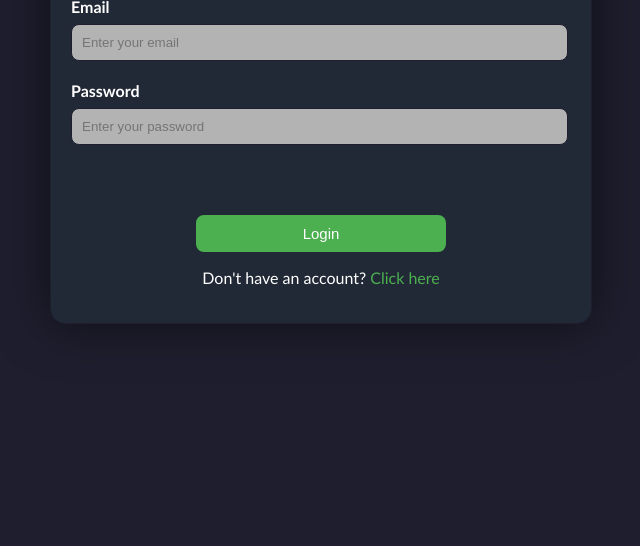
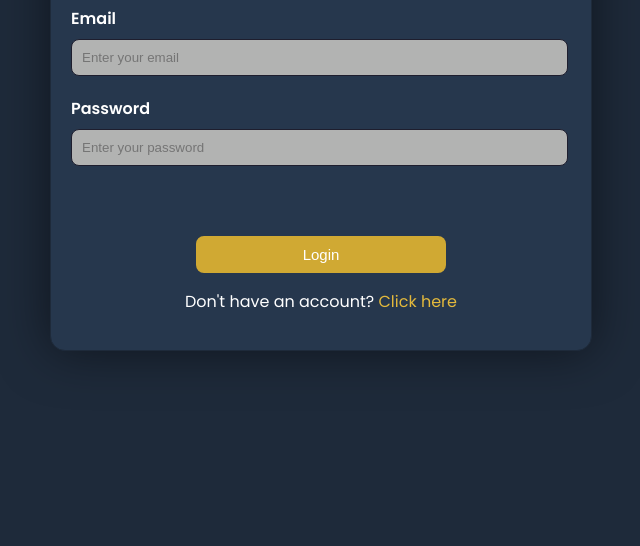
Before and after one commit to mulikruchi07/Smartphone-Application-for-Real-Time-Driving-Behavior-Analysis-and-Feedback, a plain HTML site: page Owner_login.html in a window 1280 px wide. Shown: the part 254-800 px from the top of the page, without its empty margins (319-959 px from the left). Drawn offline with Linux system fonts and the light colour scheme.

Commit message:
Update Owner_login.html

```diff
--- a/Owner_login.html
+++ b/Owner_login.html
@@ -4,11 +4,12 @@
     <meta charset="UTF-8">
     <meta name="viewport" content="width=device-width, initial-scale=1.0">
     <title>Owner Login</title>
+    <link href="https://fonts.googleapis.com/css2?family=Poppins:wght@400;500;600&display=swap" rel="stylesheet">
     <style>
          /* General body styling */
 body {
-            font-family: 'Gill Sans', 'Gill Sans MT', Calibri, 'Trebuchet MS', sans-serif;
-            background-color: #1e1e2e;
+    font-family: 'Poppins', Arial, sans-serif;
+    background-color: #1e2a3a;
     color: #fff;
     margin: 0;
     padding: 0;
@@ -16,11 +17,11 @@
 
 /* Container */
 .container {
-            max-width: 500px;
+    max-width: 300px;
     margin: 150px auto;
     padding: 20px;
-            background-color: #222936;
-            border: 1px solid #1e1e2e;
+    background-color: #26374D;
+    border: 1px solid #1e2a3a;
     border-radius: 15px;
     box-shadow: 0 0 50px rgba(0, 0, 0, 0.5);
 }
@@ -28,7 +29,7 @@
 /* Heading */
 h1 {
     text-align: center;
-            color: #4CAF50;
+    color: #d0a933;
     margin-bottom: 20px;
 }
 
@@ -52,7 +53,7 @@
 }
 
 input[type="email"]:focus, input[type="password"]:focus {
-            border-color: #4CAF50;
+    border-color: #e3b93c;
 }
 
 /* Submit button */
@@ -61,7 +62,7 @@
     margin-left: 25%;
     width: 50%;
     padding: 10px;
-            background-color: #4CAF50;
+    background-color: #d0a933;
     color: #fff;
     border: none;
     border-radius: 8px;
@@ -71,7 +72,7 @@
 }
 
 button[type="submit"]:hover {
-            background-color: #3e8e41;
+    background-color: #af8d28;
 }
 
 /* Already have account */
@@ -82,11 +83,35 @@
 
 a {
     text-decoration: none;
-            color: #4CAF50;
+    color: #e3b93c;
 }
 
 a:hover {
-            color: #3e8e41;
+    color: #d0a933;
+}
+
+/* Media query for larger screens (laptops/desktops) */
+@media (min-width: 768px) {
+    .container {
+        max-width: 300px; /* Slightly larger width for bigger screens */
+        margin: 150px auto;
+    }
+
+    button[type="submit"] {
+        margin-left: 25%;
+        width: 50%; /* Center button for larger screens */
+    }
+
+    input[type="email"], input[type="password"] {
+        width: 95%; /* Stretch inputs for wider layout */
+    }
+}
+
+/* Media query for ultra-wide screens */
+@media (min-width: 1200px) {
+    .container {
+        max-width: 500px; /* Larger width for very wide screens */
+    }
 }
 
         /* Error message styling */
@@ -113,7 +138,6 @@
             <div class="already-account">
                 <p>Don't have an account? <a href="owner_registration.html">Click here</a></p>
             </div>
-
         </form>
     </div>
 </body>
```
Lines whose indentation alone changed are shown as unchanged.
